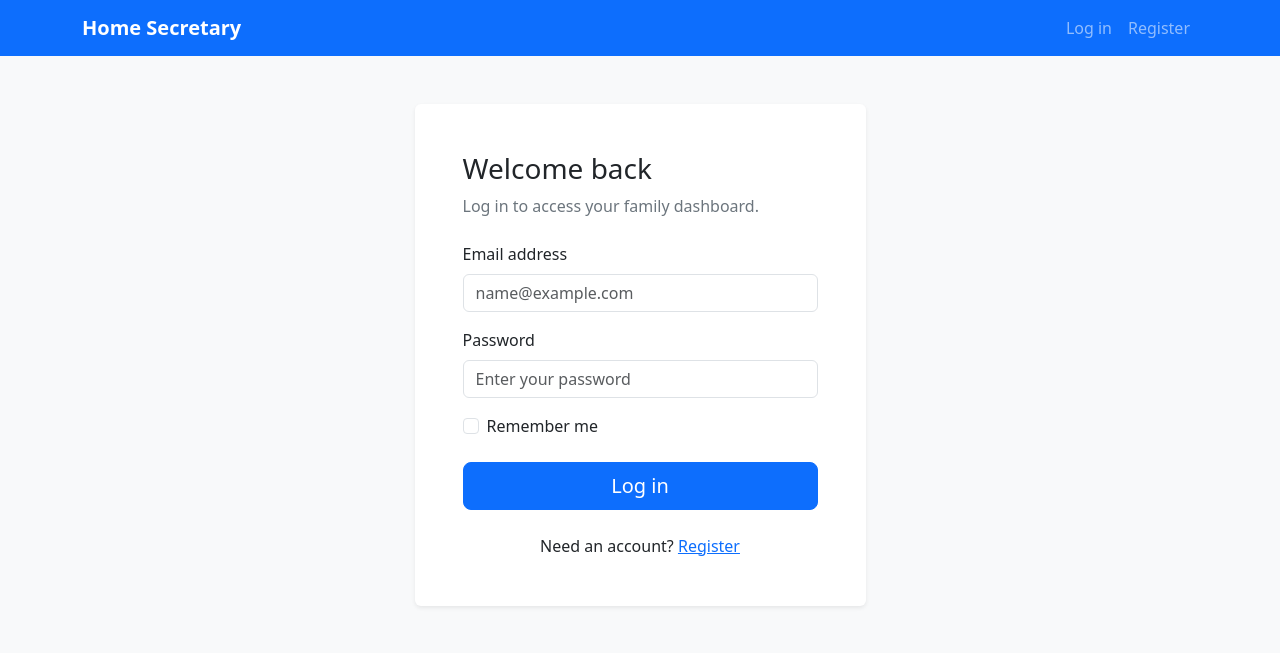
After one commit to bernigoche-hue/home-secretary, a Flask app: page /login in a window 1280 px wide. The commit adds this page. Shown: the top 653 px of the page. Run offline with Flask 3, Linux system fonts and the light colour scheme.

Commit message:
Implement user registration login and dashboard

```diff
--- a/app/forms.py
+++ b/app/forms.py
@@ -0,0 +1,71 @@
+from flask_wtf import FlaskForm
+from wtforms import BooleanField, PasswordField, StringField, SubmitField
+from wtforms.validators import DataRequired, Email, EqualTo, Length
+
+
+class RegistrationForm(FlaskForm):
+    """Form used to create a new user account."""
+
+    full_name = StringField(
+        "Full name",
+        validators=[
+            DataRequired(),
+            Length(min=2, max=120),
+        ],
+    )
+
+    email = StringField(
+        "Email address",
+        validators=[
+            DataRequired(),
+            Email(),
+            Length(max=120),
+        ],
+    )
+
+    password = PasswordField(
+        "Password",
+        validators=[
+            DataRequired(),
+            Length(
+                min=8,
+                message="Password must contain at least 8 characters.",
+            ),
+        ],
+    )
+
+    confirm_password = PasswordField(
+        "Confirm password",
+        validators=[
+            DataRequired(),
+            EqualTo(
+                "password",
+                message="The passwords must match.",
+            ),
+        ],
+    )
+
+    submit = SubmitField("Create account")
+
+
+class LoginForm(FlaskForm):
+    """Form used to authenticate an existing user."""
+
+    email = StringField(
+        "Email address",
+        validators=[
+            DataRequired(),
+            Email(),
+        ],
+    )
+
+    password = PasswordField(
+        "Password",
+        validators=[
+            DataRequired(),
+        ],
+    )
+
+    remember_me = BooleanField("Remember me")
+
+    submit = SubmitField("Log in")
--- a/app/routes.py
+++ b/app/routes.py
@@ -1,8 +1,102 @@
-from flask import Blueprint, render_template
+from flask import Blueprint, flash, redirect, render_template, url_for
+from flask_login import current_user, login_required, login_user, logout_user
+
+from app.extensions import db
+from app.forms import LoginForm, RegistrationForm
+from app.models import User
+
 
 main = Blueprint("main", __name__)
 
 
 @main.route("/")
 def index():
+    """Display the public landing page."""
     return render_template("index.html")
+
+
+@main.route("/register", methods=["GET", "POST"])
+def register():
+    """Register a new user account."""
+    if current_user.is_authenticated:
+        return redirect(url_for("main.dashboard"))
+
+    form = RegistrationForm()
+
+    if form.validate_on_submit():
+        email = form.email.data.strip().lower()
+        existing_user = User.query.filter_by(email=email).first()
+
+        if existing_user is not None:
+            flash(
+                "An account already exists for that email address.",
+                "warning",
+            )
+            return render_template("register.html", form=form)
+
+        user = User(
+            full_name=form.full_name.data.strip(),
+            email=email,
+        )
+        user.set_password(form.password.data)
+
+        db.session.add(user)
+        db.session.commit()
+
+        flash(
+            "Your account has been created. You can now log in.",
+            "success",
+        )
+        return redirect(url_for("main.login"))
+
+    return render_template("register.html", form=form)
+
+
+@main.route("/login", methods=["GET", "POST"])
+def login():
+    """Authenticate an existing user."""
+    if current_user.is_authenticated:
+        return redirect(url_for("main.dashboard"))
+
+    form = LoginForm()
+
+    if form.validate_on_submit():
+        email = form.email.data.strip().lower()
+        user = User.query.filter_by(email=email).first()
+
+        if user is None or not user.check_password(form.password.data):
+            flash(
+                "The email address or password is incorrect.",
+                "danger",
+            )
+            return render_template("login.html", form=form)
+
+        login_user(user, remember=form.remember_me.data)
+
+        flash(
+            f"Welcome back, {user.full_name}.",
+            "success",
+        )
+        return redirect(url_for("main.dashboard"))
+
+    return render_template("login.html", form=form)
+
+
+@main.route("/dashboard")
+@login_required
+def dashboard():
+    """Display the authenticated user dashboard."""
+    return render_template("dashboard.html")
+
+
+@main.route("/logout")
+@login_required
+def logout():
+    """Log out the current user."""
+    logout_user()
+
+    flash(
+        "You have been logged out successfully.",
+        "info",
+    )
+    return redirect(url_for("main.index"))
--- a/app/templates/base.html
+++ b/app/templates/base.html
@@ -0,0 +1,98 @@
+<!DOCTYPE html>
+<html lang="en">
+<head>
+    <meta charset="UTF-8">
+    <meta name="viewport" content="width=device-width, initial-scale=1">
+
+    <title>{% block title %}Home Secretary{% endblock %}</title>
+
+    <link
+        href="https://cdn.jsdelivr.net/npm/bootstrap@5.3.3/dist/css/bootstrap.min.css"
+        rel="stylesheet"
+    >
+
+    <link
+        rel="stylesheet"
+        href="{{ url_for('static', filename='css/style.css') }}"
+    >
+</head>
+
+<body class="bg-light">
+
+<nav class="navbar navbar-expand-lg navbar-dark bg-primary">
+    <div class="container">
+
+        <a
+            class="navbar-brand fw-semibold"
+            href="{{ url_for('main.index') }}"
+        >
+            Home Secretary
+        </a>
+
+        <div class="navbar-nav ms-auto">
+
+            {% if current_user.is_authenticated %}
+
+                <a
+                    class="nav-link"
+                    href="{{ url_for('main.dashboard') }}"
+                >
+                    Dashboard
+                </a>
+
+                <a
+                    class="nav-link"
+                    href="{{ url_for('main.logout') }}"
+                >
+                    Log out
+                </a>
+
+            {% else %}
+
+                <a
+                    class="nav-link"
+                    href="{{ url_for('main.login') }}"
+                >
+                    Log in
+                </a>
+
+                <a
+                    class="nav-link"
+                    href="{{ url_for('main.register') }}"
+                >
+                    Register
+                </a>
+
+            {% endif %}
+
+        </div>
+    </div>
+</nav>
+
+<main class="container py-5">
+
+    {% with messages = get_flashed_messages(with_categories=true) %}
+        {% if messages %}
+            {% for category, message in messages %}
+
+                <div
+                    class="alert alert-{{ category }}"
+                    role="alert"
+                >
+                    {{ message }}
+                </div>
+
+            {% endfor %}
+        {% endif %}
+    {% endwith %}
+
+    {% block content %}{% endblock %}
+
+</main>
+
+<script
+    src="https://cdn.jsdelivr.net/npm/bootstrap@5.3.3/dist/js/bootstrap.bundle.min.js"
+></script>
+
+</body>
+</html>
--- /dev/null
+++ b/app/templates/login.html
@@ -0,0 +1,76 @@
+{% extends "base.html" %}
+
+{% block title %}Log in | Home Secretary{% endblock %}
+
+{% block content %}
+
+<div class="row justify-content-center">
+    <div class="col-md-7 col-lg-5">
+        <div class="card border-0 shadow-sm">
+            <div class="card-body p-4 p-md-5">
+
+                <h1 class="h3 mb-2">Welcome back</h1>
+
+                <p class="text-secondary mb-4">
+                    Log in to access your family dashboard.
+                </p>
+
+                <form method="POST" novalidate>
+                    {{ form.hidden_tag() }}
+
+                    <div class="mb-3">
+                        {{ form.email.label(class="form-label") }}
+
+                        {{ form.email(
+                            class="form-control",
+                            placeholder="name@example.com"
+                        ) }}
+
+                        {% for error in form.email.errors %}
+                            <div class="text-danger small mt-1">
+                                {{ error }}
+                            </div>
+                        {% endfor %}
+                    </div>
+
+                    <div class="mb-3">
+                        {{ form.password.label(class="form-label") }}
+
+                        {{ form.password(
+                            class="form-control",
+                            placeholder="Enter your password"
+                        ) }}
+
+                        {% for error in form.password.errors %}
+                            <div class="text-danger small mt-1">
+                                {{ error }}
+                            </div>
+                        {% endfor %}
+                    </div>
+
+                    <div class="form-check mb-4">
+                        {{ form.remember_me(class="form-check-input") }}
+
+                        {{ form.remember_me.label(
+                            class="form-check-label"
+                        ) }}
+                    </div>
+
+                    <div class="d-grid">
+                        {{ form.submit(class="btn btn-primary btn-lg") }}
+                    </div>
+                </form>
+
+                <p class="text-center mt-4 mb-0">
+                    Need an account?
+                    <a href="{{ url_for('main.register') }}">
+                        Register
+                    </a>
+                </p>
+
+            </div>
+        </div>
+    </div>
+</div>
+
+{% endblock %}
```
Also changed, not shown: app/templates/dashboard.html (added, +86 -0 lines), app/templates/index.html (+82 -15 lines), app/templates/register.html (added, +130 -0 lines).
